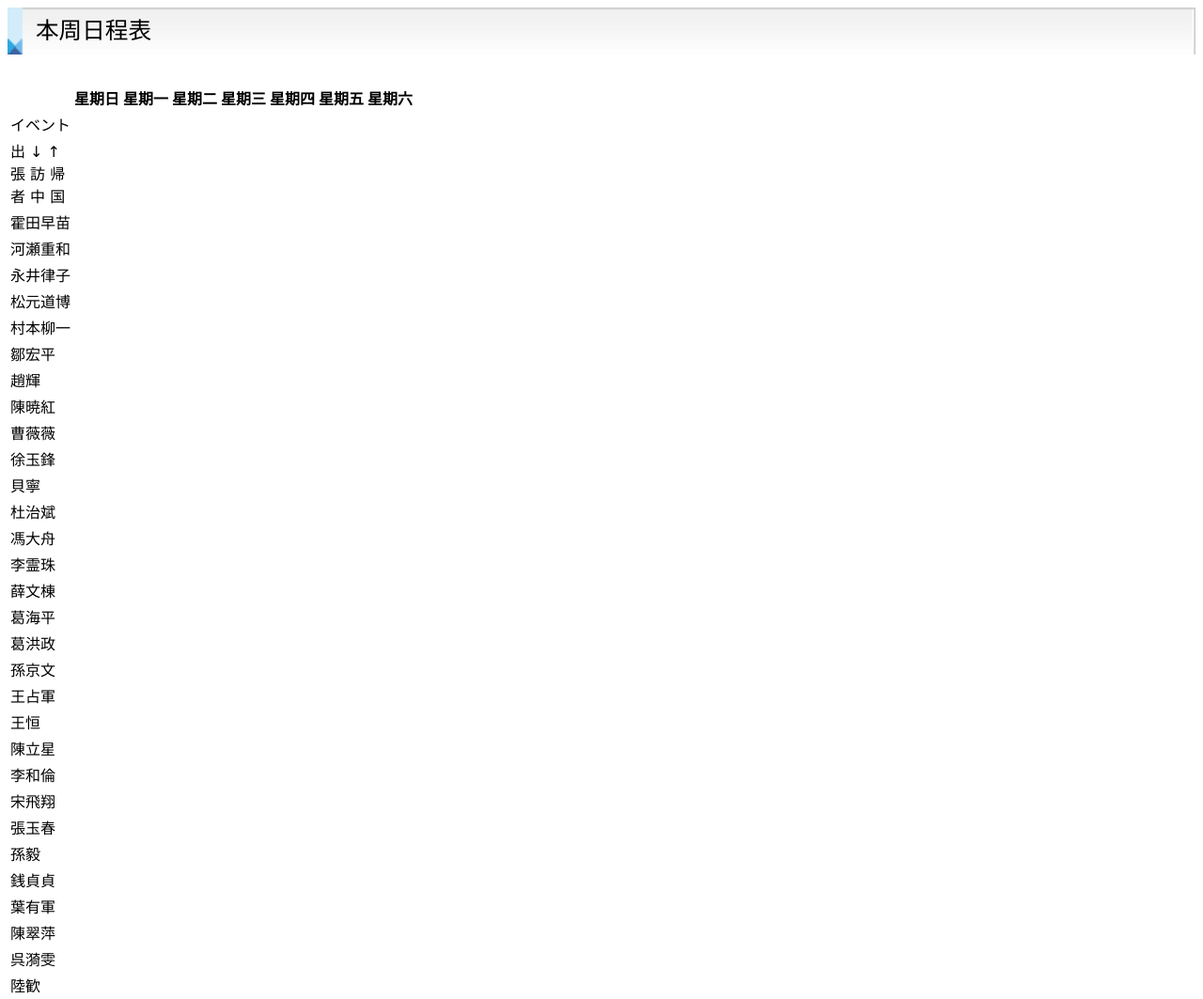
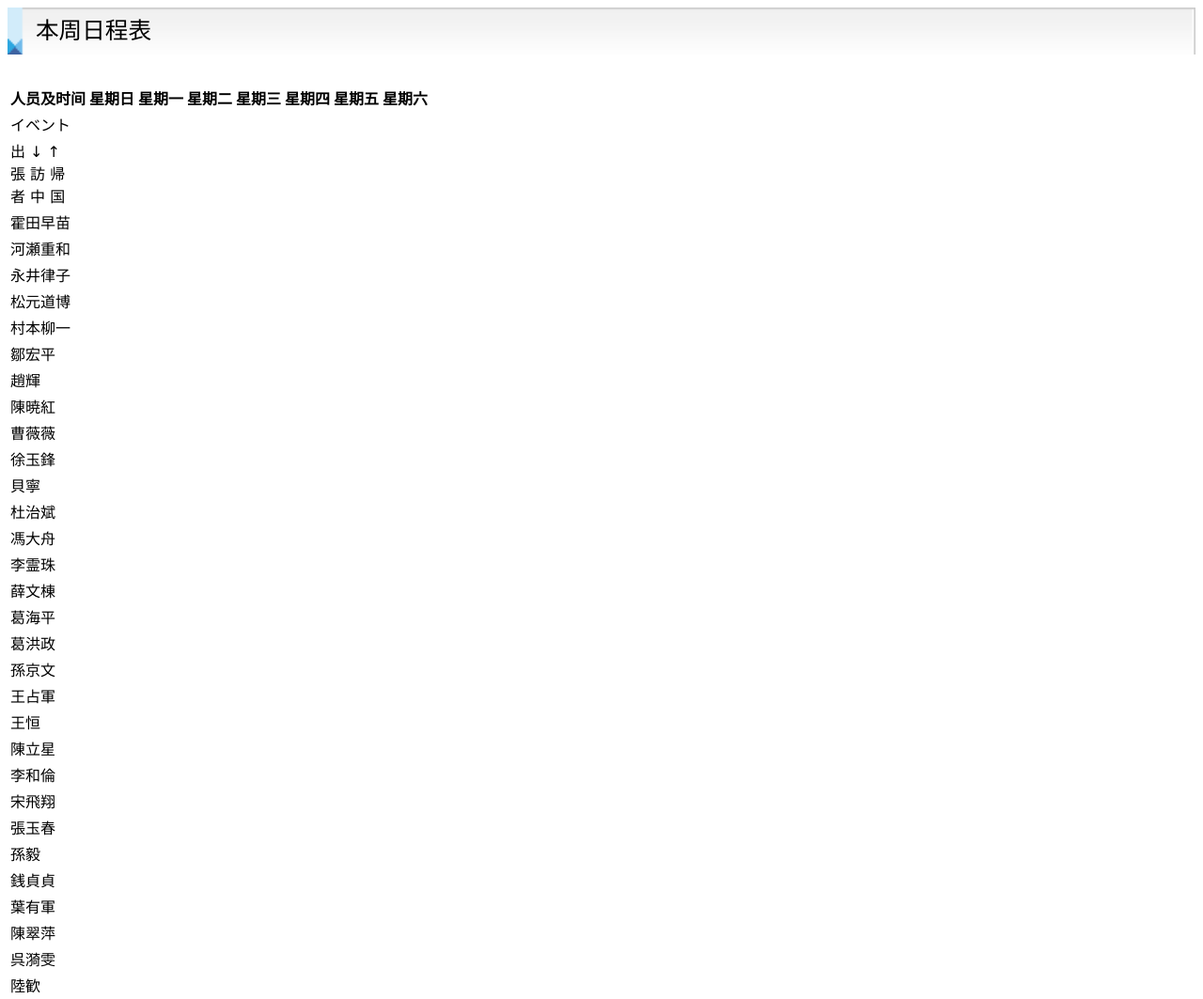
Before and after one commit to wanderyt/NSESH, a plain HTML site: page WebContent/pages/news/WeekSchedule.html in a window 1280 px wide. Shown: the whole page at 94% size. Drawn offline with Linux system fonts and the light colour scheme; files whose address does not match are found by name.

Commit message:
Change on Webstorm for a test.

```diff
--- a/WebContent/pages/news/WeekSchedule.html
+++ b/WebContent/pages/news/WeekSchedule.html
@@ -7,7 +7,7 @@
         <table class="scheduleTable">
             <thead class="scheduleHeader">
                 <tr>
-                    <th></th>
+                    <th>人员及时间</th>
                     <th>星期日</th>
                     <th>星期一</th>
                     <th>星期二</th>
```
